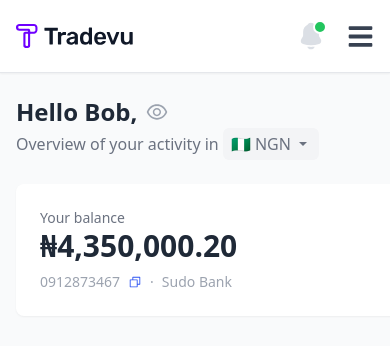
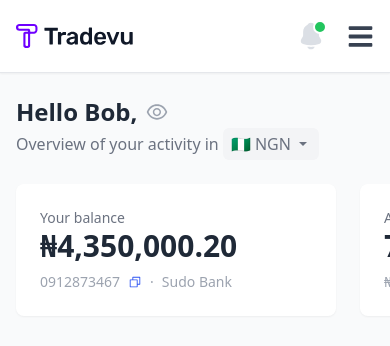
Before and after one commit to Ibizugbe/TradeVuDashboard, a React (Vite) app: page / in a window 390 px wide. Shown: the top 346 px of the page. Built offline with nearby package versions, Linux system fonts and the light colour scheme.

Commit message:
Adjust card sizes.

```diff
--- a/src/pages/Dashboard.jsx
+++ b/src/pages/Dashboard.jsx
@@ -132,7 +132,7 @@ const Dashboard = () => {
       {/* Overview Cards - Horizontal Scroll Enabled Across All Screens */}
       <div className="px-4 md:px-0 overflow-x-auto scrollbar-hidden">
         <div className="flex gap-6 mb-8">
-          <div className="bg-white p-6 rounded-lg shadow-sm flex-shrink-0  min-w-[382px]">
+          <div className="bg-white p-6 rounded-lg shadow-sm flex-shrink-0 min-w-[320px] md:min-w-[382px]">
             <h3 className="text-gray-500 text-sm">Your balance</h3>
             <p className="text-3xl font-bold text-gray-800">
               {isVisible ? '₦4,350,000.20' : '••••••••••'}
@@ -147,7 +147,7 @@ const Dashboard = () => {
               <span className="mx-2">·</span> Sudo Bank
             </p>
           </div>
-          <div className="bg-white p-6 rounded-lg shadow-sm relative flex-shrink-0  min-w-[382px]">
+          <div className="bg-white p-6 rounded-lg shadow-sm relative flex-shrink-0 min-w-[320px] md:min-w-[382px]">
             <h3 className="text-gray-500 text-sm">Active orders</h3>
             <p className="text-3xl font-bold text-gray-800">7</p>
             <p className="text-gray-400 mt-2 text-sm">₦0.00 overdue</p>
@@ -157,12 +157,12 @@ const Dashboard = () => {
               <span className="h-2 w-2 rounded-full bg-gray-300"></span>
             </div>
           </div>
-          <div className="bg-white p-6 rounded-lg shadow-sm flex-shrink-0 min-w-[382px]">
+          <div className="bg-white p-6 rounded-lg shadow-sm flex-shrink-0 min-w-[320px] md:min-w-[382px]">
             <h3 className="text-gray-500 text-sm">Active loans</h3>
             <p className="text-3xl font-bold text-gray-800">10</p>
             <p className="text-gray-400 mt-2 text-sm">2 pending payment</p>
           </div>
-          <div className="bg-white p-6 rounded-lg shadow-sm flex-shrink-0  min-w-[382px]">
+          <div className="bg-white p-6 rounded-lg shadow-sm flex-shrink-0 min-w-[320px]  md:min-w-[382px]">
             <div className="flex justify-between items-center">
               <h3 className="text-gray-500 text-sm">Unpaid invoices</h3>
               <button className="text-gray-500 hover:text-gray-700 text-sm">
```
